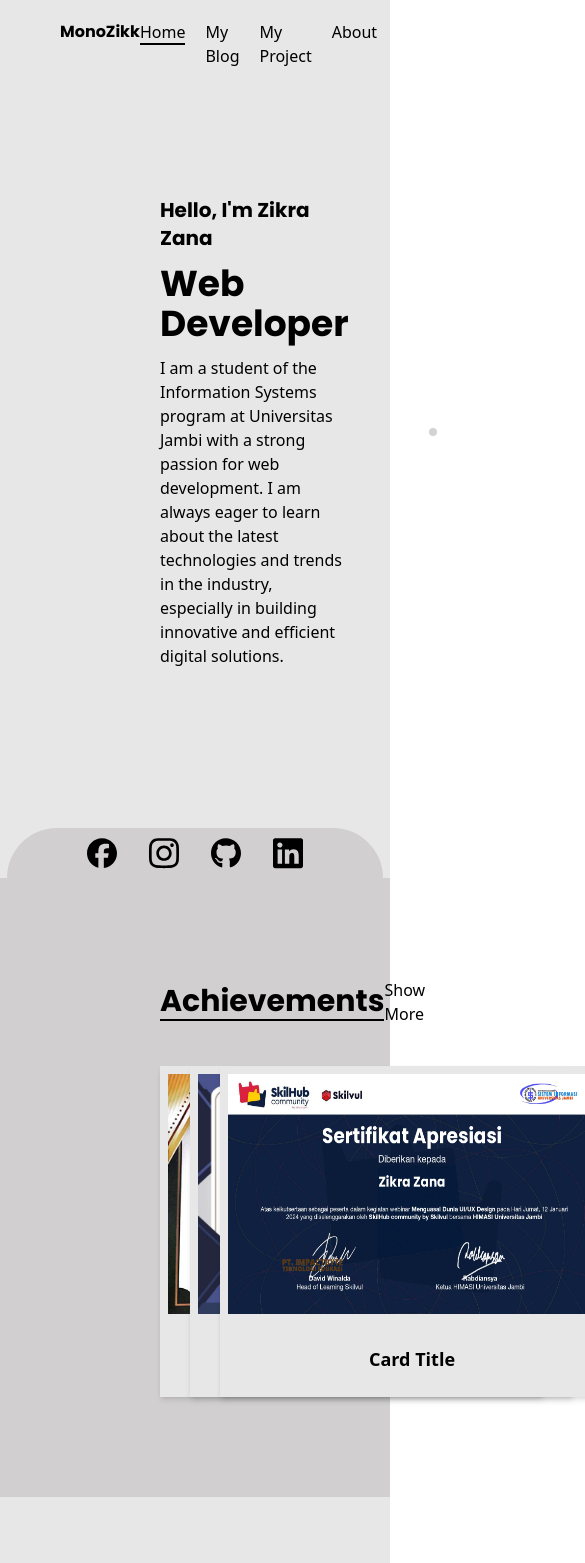
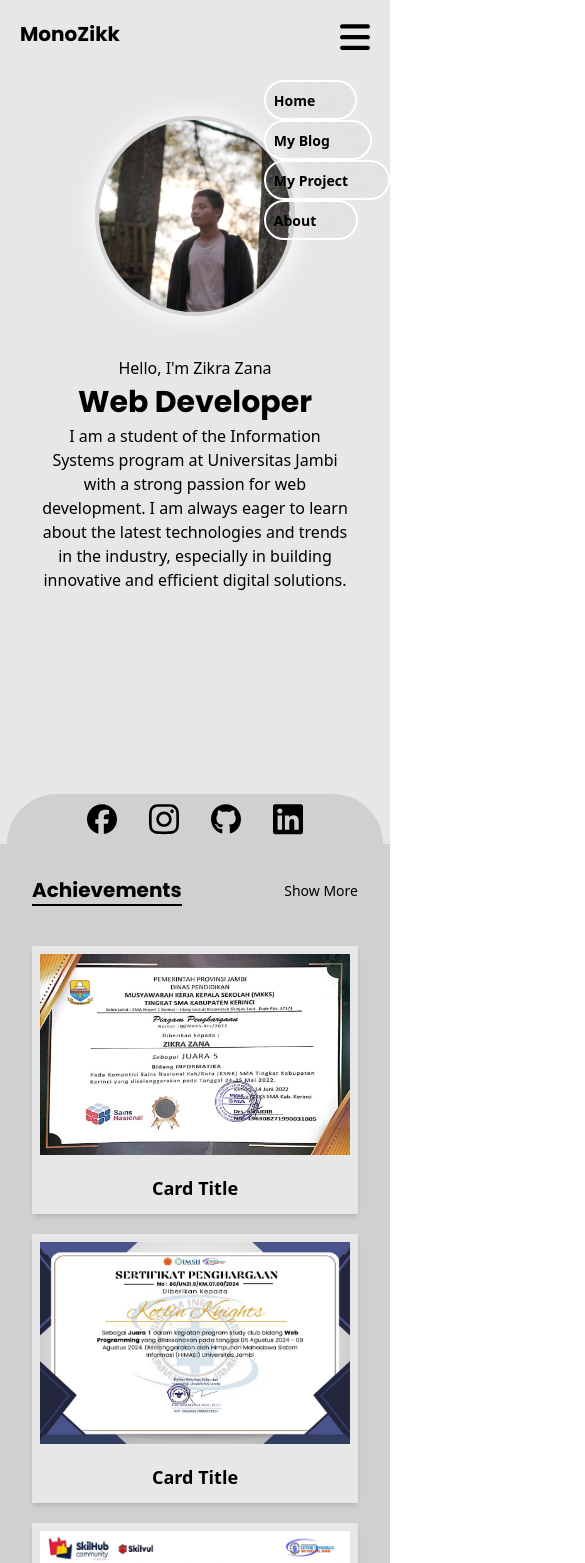
Before and after one commit to ZikraZana/portfolio-v2, a Next.js app: page / in a window 390 px wide. Shown: the top 1563 px of the page, 585 px wide, since content can reach past the window. Built offline with nearby package versions, Linux system fonts and the light colour scheme.

Commit message:
set up responsive on mobile and tablet (navbar unresolved)

```diff
--- a/src/component/Content/Content_Home.jsx
+++ b/src/component/Content/Content_Home.jsx
@@ -7,92 +7,94 @@ const Content_Home = () => {
     return (
         <>
             <div className="min-h-screen flex flex-col justify-between bg-bg_primary">
-                <div className="grid grid-cols-[1.5fr_1fr] p-30 mt-9">
-                    <div className=" flex justify-center items-center flex-col">
+                <div className="grid md:grid-cols-[1.5fr_1fr] lg:p-30 md:p-15 py-5 mt-9 grid-cols-1">
+                    <div className="md:order-1 order-2 flex justify-center items-center flex-col">
                         <div className="p-10 ">
-                            <p className="font-bold text-poppins text-xl mb-3">Hello, I'm Zikra Zana</p>
-                            <p className="text-4xl font-bold text-poppins mb-3">Web Developer</p>
-                            <p className="text-md">I am a student of the Information Systems program at Universitas Jambi with a strong passion for web development. I am always eager to learn about the latest technologies and trends in the industry, especially in building innovative and efficient digital solutions.</p>
+                            <p className="sm:font-bold sm:text-poppins sm:text-xl text-md md:mb-3 mb-1 md:text-start text-center">Hello, I'm Zikra Zana</p>
+                            <p className="sm:text-4xl text-3xl font-bold text-poppins md:mb-3 mb-1 md:text-start text-center">Web Developer</p>
+                            <p className="text-md md:text-start text-center">I am a student of the Information Systems program at Universitas Jambi with a strong passion for web development. I am always eager to learn about the latest technologies and trends in the industry, especially in building innovative and efficient digital solutions.</p>
                         </div>
                     </div>
-                    <div className="p-10 flex justify-center items-center">
+                    <div className="md:order-2 order-1 sm:p-10 pt-15 flex justify-center items-center">
                         <img
                             src="profile/foto_diri.jpg"
-                            className="rounded-full border-4 shadow-[0px_0px_15px_10px_rgba(255,255,255,0.5)] border-behind_img"
+                            className="rounded-full sm:w-[300px] w-[200px] border-4 shadow-[0px_0px_15px_10px_rgba(255,255,255,0.5)] border-behind_img"
                             alt=""
-                            width={"300px"}
                         />
 
                     </div>
                 </div>
                 <div className="flex justify-center ">
                     <div className="flex p-2 px-20 gap-8 bg-behind_sosmed rounded-t-6xl">
-                        <FontAwesomeIcon icon={faFacebook} width={'30px'} className="hover:text-blue-700 cursor-pointer"/>
-                        <FontAwesomeIcon icon={faInstagram} width={'30px'} className="hover:text-pink-700 cursor-pointer"/>
-                        <FontAwesomeIcon icon={faGithub} width={'30px'} className="hover:text-gray-600 cursor-pointer"/>
-                        <FontAwesomeIcon icon={faLinkedin} width={'30px'} className="hover:text-blue-600 cursor-pointer"/>
+                        <FontAwesomeIcon icon={faFacebook} width={'30px'} className="hover:text-blue-700 cursor-pointer" />
+                        <FontAwesomeIcon icon={faInstagram} width={'30px'} className="hover:text-pink-700 cursor-pointer" />
+                        <FontAwesomeIcon icon={faGithub} width={'30px'} className="hover:text-gray-600 cursor-pointer" />
+                        <FontAwesomeIcon icon={faLinkedin} width={'30px'} className="hover:text-blue-600 cursor-pointer" />
                     </div>
                 </div>
             </div>
 
             {/* Achievements */}
-            <div className="bg-behind_sosmed px-40 p-25">
+            <div className="bg-behind_sosmed lg:px-40 sm:px-10 sm:p-25 p-8">
                 <div className="mb-10 flex justify-between items-center">
-                    <p className="text-3xl font-bold border-b-2 w-fit text-poppins">Achievements</p>
-                    <p className="text-md hover:underline cursor-pointer transition-all">Show More</p>
+                    <p className="sm:text-3xl text-xl font-bold border-b-2 w-fit text-poppins">Achievements</p>
+                    <p className="sm:text-md text-sm hover:underline cursor-pointer transition-all">Show More</p>
                 </div>
-                <div className=" grid grid-cols-3 gap-5">
-                    <div className="card bg-bg_primary w-96 shadow-md hover:shadow-xl cursor-pointer transition ease-in hover:scale-[1.01]">
+                <div className=" grid md:grid-cols-3 grid-cols-1 justify-center gap-5">
+                    <div className="card bg-bg_primary w-full md:w-96 shadow-md hover:shadow-xl cursor-pointer transition ease-in hover:scale-[1.01]">
                         <figure>
                             <img
-                                className="aspect-3/2 p-2"
+                                className="aspect-3/2 p-2 w-full"
                                 src="achievements/OSN-Informatika.jpg"
                             />
                         </figure>
-                        <div className="card-body">
+                        <div className="card-body max-md:p-3">
                             <h2 className="card-title">
                                 <p className="text-center">Card Title</p>
                             </h2>
                         </div>
                     </div>
-                    <div className="card bg-bg_primary w-96 shadow-md hover:shadow-xl cursor-pointer transition ease-in hover:scale-[1.01]">
+                    <div className="card bg-bg_primary w-full md:w-96 shadow-md hover:shadow-xl cursor-pointer transition ease-in hover:scale-[1.01]">
                         <figure>
                             <img
-                                className="aspect-3/2 p-2"
-                                src="achievements/Kotlin-Knight.jpg" />
+                                className="aspect-3/2 p-2 w-full"
+                                src="achievements/Kotlin-Knight.jpg"
+                            />
                         </figure>
-                        <div className="card-body">
+                        <div className="card-body max-md:p-3">
                             <h2 className="card-title">
                                 <p className="text-center">Card Title</p>
                             </h2>
                         </div>
                     </div>
-                    <div className="card bg-bg_primary w-96 shadow-md hover:shadow-xl cursor-pointer transition ease-in hover:scale-[1.01]">
+                    <div className="card bg-bg_primary w-full md:w-96 shadow-md hover:shadow-xl cursor-pointer transition ease-in hover:scale-[1.01]">
                         <figure>
                             <img
-                                className="aspect-3/2 p-2"
-                                src="achievements/Skilvull.jpg" />
+                                className="aspect-3/2 p-2 w-full"
+                                src="achievements/Skilvull.jpg"
+                            />
                         </figure>
-                        <div className="card-body">
+                        <div className="card-body max-md:p-3">
                             <h2 className="card-title">
                                 <p className="text-center">Card Title</p>
                             </h2>
                         </div>
                     </div>
-
                 </div>
             </div>
 
             {/* Skills */}
-            <div className="bg-bg_primary px-40 p-20">
-                <div className="flex flex-col gap-4 mb-8 justify-center items-center">
+            <div className="bg-bg_primary lg:px-40 px-10 lg:p-20 p-10">
+                <div className="flex flex-col max-md:hidden gap-4 mb-8 justify-center items-center">
                     <h1 className="text-4xl font-bold border-b-2 w-fit text-poppins">My Skills</h1>
                     <h3 className="text-lg font-light ">Skill yang telah saya pelajari selama ini</h3>
                 </div>
-                <div className="grid grid-cols-2">
+
+                <div className="grid grid-cols-1 md:grid-cols-2 gap-8">
                     <div className="grid grid-rows-2">
                         <h2 className="text-2xl font-bold text-center">Framework & Libraries</h2>
-                        <div className="mt-2 justify-center flex gap-3">
+
+                        <div className="mt-2 justify-center flex flex-wrap gap-3">
                             <div className="relative group">
                                 <p className="absolute opacity-0 group-hover:opacity-100 -top-6 left-1/2 -translate-x-1/2">Laravel</p>
                                 <div className="border rounded w-[52px] h-[52px] p-1.5 flex justify-center items-center">
@@ -161,6 +163,7 @@ const Content_Home = () => {
                         </div>
                     </div>
 
+
                 </div>
             </div>
         </>
--- a/src/component/Navbar/Navbar.jsx
+++ b/src/component/Navbar/Navbar.jsx
@@ -1,6 +1,9 @@
 "use client"
 import { useState, useEffect } from "react";
 import Link from "next/link";
+import { FontAwesomeIcon } from "@fortawesome/react-fontawesome";
+import { faBars } from "@fortawesome/free-solid-svg-icons";
+
 
 const Navbar = () => {
     const [isScrolled, setIsScrolled] = useState(false);
@@ -21,13 +24,15 @@ const Navbar = () => {
     }, []);
 
     return (
+        <>
             <div className={`w-full fixed top-0 z-50 transition-all duration-300 ${isScrolled ? "bg-white shadow-md" : "bg-transparent"}`}>
                 <nav className="p-5 flex justify-between">
-                <div className="ms-10">
-                    <h1 className="text-poppins font-bold">MonoZikk</h1>
+                    <div className="lg:ms-10">
+                        <h1 className="text-poppins max-md:text-xl font-bold">MonoZikk</h1>
                     </div>
                     <div>
-                    <ul className="flex gap-5">
+                        {/* Desktop */}
+                        <ul className="flex gap-5 max-md:hidden">
                             <li>
                                 <Link href={"/"} className="border-b-2 w-full">
                                     Home
@@ -43,12 +48,43 @@ const Navbar = () => {
                                 <Link href={"/about"}>About</Link>
                             </li>
                         </ul>
+
+
                     </div>
-                <div className="me-10">
-                    <svg width="100" height="0"></svg>
+                    <div className="md:me-10">
+                        <div className="md:hidden flex items-center justify-center">
+                            <FontAwesomeIcon icon={faBars} width={'30px'} className="cursor-pointer" />
+                        </div>
+                        <svg className="max-md:hidden" width="100" height="0"></svg>
                     </div>
                 </nav>
             </div>
+            <div className="flex justify-end md:hidden">
+                {/* Mobile & Tablet */}
+                <ul className="gap-5 absolute pt-20">
+                    <li>
+                        <Link href={"/"}>
+                            <button className="btn border-2 border-white px-2 py-1 pe-10 rounded-full hover:bg-white hover:text-black text-md">Home</button>
+                        </Link>
+                    </li>
+                    <li>
+                        <Link href={"/blog"}>
+                            <button className="btn border-2 border-white px-2 py-1 pe-10 rounded-full hover:bg-white hover:text-black text-md">My Blog</button>
+                        </Link>
+                    </li>
+                    <li>
+                        <Link href={"/my-project"}>
+                            <button className="btn border-2 border-white px-2 py-1 pe-10 rounded-full hover:bg-white hover:text-black text-md">My Project</button>
+                        </Link>
+                    </li>
+                    <li>
+                        <Link href={"/about"}>
+                            <button className="btn border-2 border-white px-2 py-1 pe-10 rounded-full hover:bg-white hover:text-black text-md">About</button>
+                        </Link>
+                    </li>
+                </ul>
+            </div>
+        </>
     );
 };
 
```
Also changed, not shown: src/component/Footer/Footer.jsx (+11 -8 lines). Lines whose indentation alone changed are shown as unchanged.
